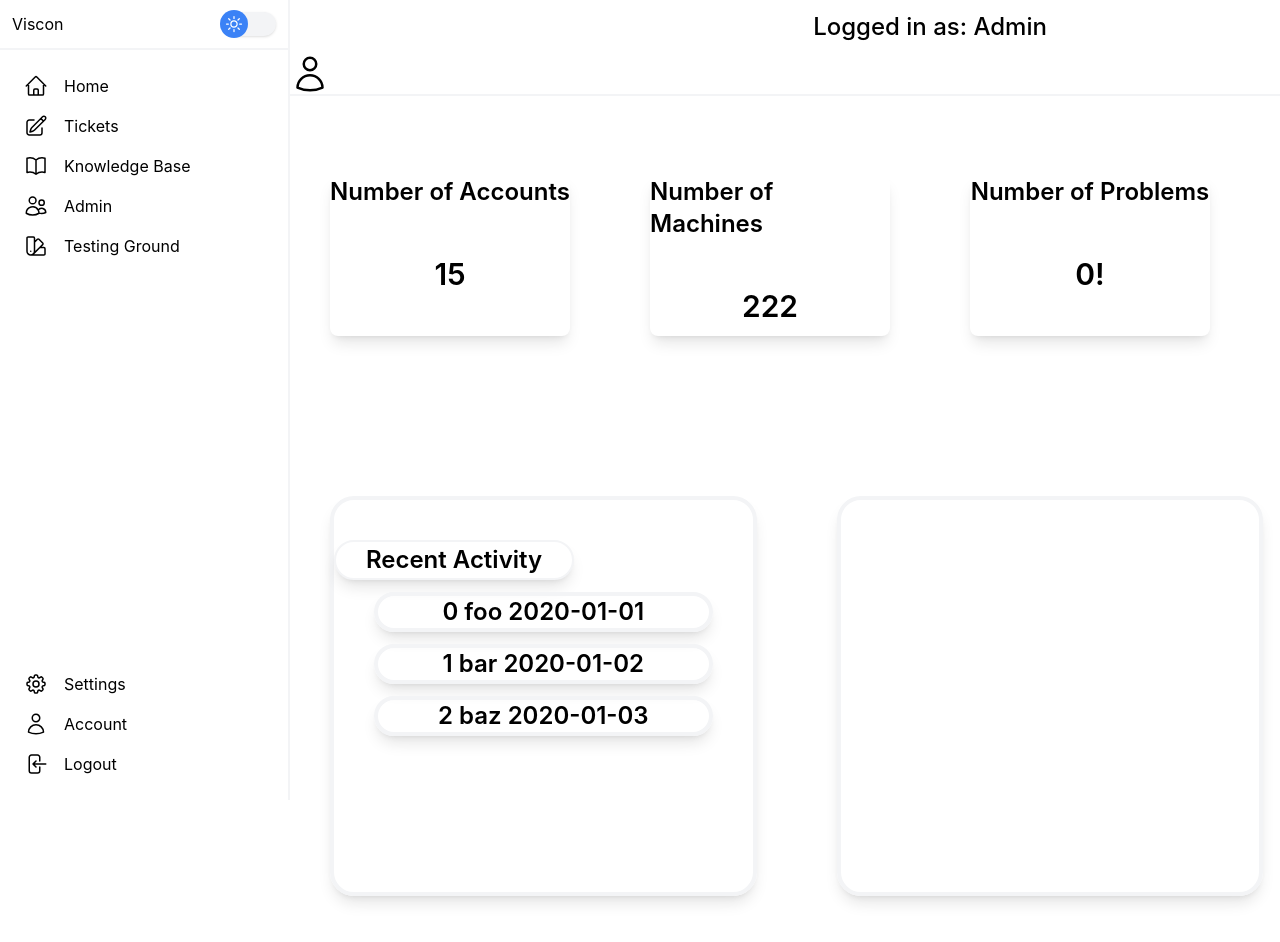
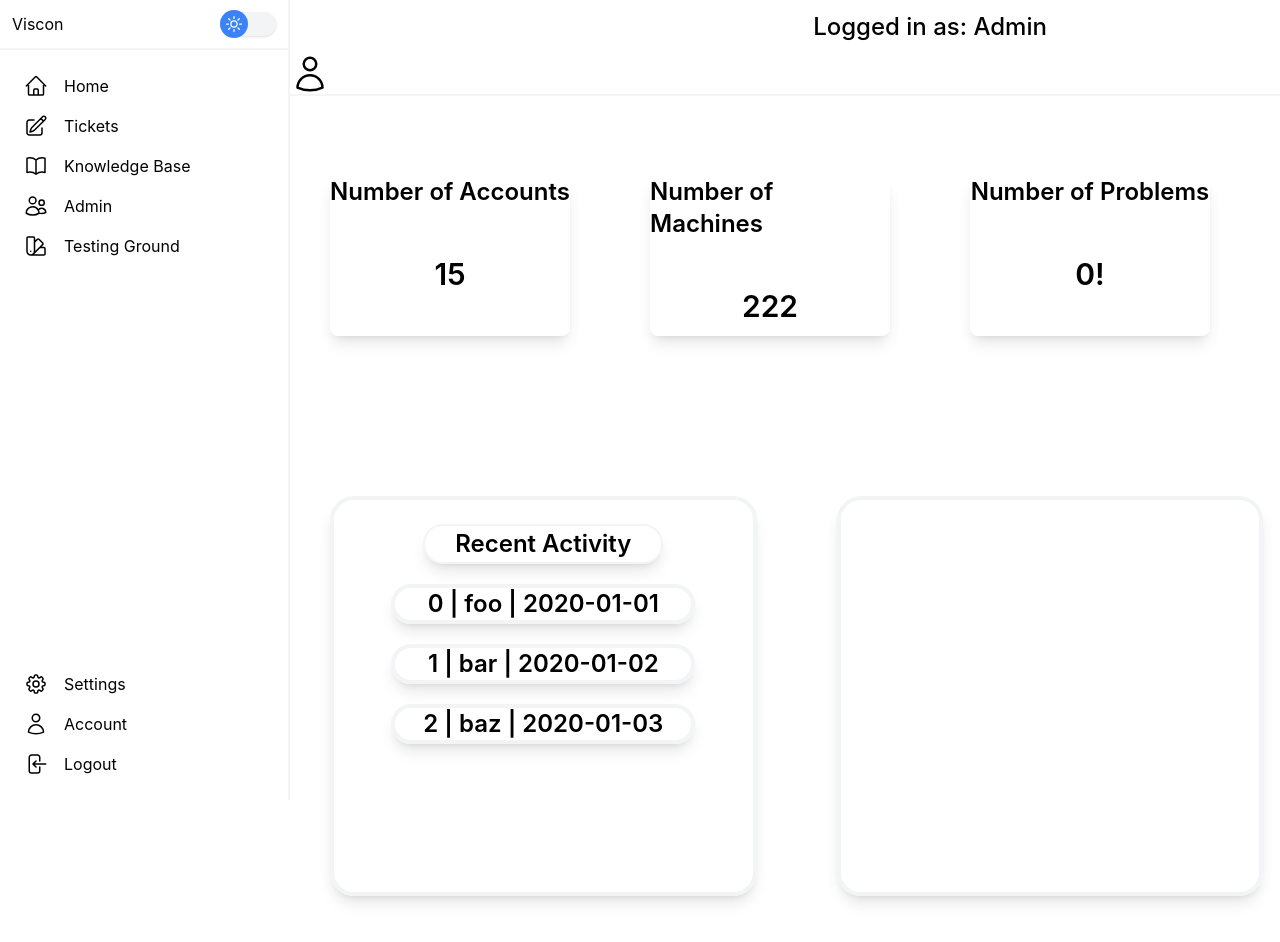
Before and after one commit to The0Danktor/Project-C, a React (Create React App) app in the folder ClientApp/: page /admin in a window 1280 px wide. Shown: the top 942 px of the page. Built offline with nearby package versions, Linux system fonts and the light colour scheme; no server answers.

Commit message:
nice testing
uitlijning voor de loop in de flexbox getest en gefixt

```diff
--- a/ClientApp/src/components/Shared/AdminLayout.tsx
+++ b/ClientApp/src/components/Shared/AdminLayout.tsx
@@ -27,9 +27,9 @@ export function Layout() {
 function renderMenuItems() {
   let items = state.items.map((item : any , index : any) => {
      return (
-       <div className="flex flex-col" key={item.id}>
-        <div className="flex flex-col mx-10 first:pt-0 last:pb-0 border-4 border-gray-100 flex hover:bg-slate-100 dark:hover:bg-gray-800 dark:border-gray-800 shadow-lg rounded-full mt-3 dark:shadow-gray-800 items-center font-semibold transition duration-300">
-          {item.id} {item.name} {item.date}
+       <div className="flex flex-col w-96" key={item.id}>
+        <div className="flex flex-col mx-10  items-center border-4 border-gray-100 flex hover:bg-slate-100 dark:hover:bg-gray-800 dark:border-gray-800 shadow-lg rounded-full mt-5 dark:shadow-gray-800 justify-center font-semibold transition duration-300">
+          {item.id} | {item.name} | {item.date}
           </div>
       </div>
      );
@@ -63,11 +63,11 @@ function renderMenuItems() {
           </div>
         </div>
         <div className="flex w-screen h-screen  font-semibold text-black dark:text-gray-400 transition duration-300">
-          <div className="flex flex-col mt-40 mx-10 w-1/3 h-1/2 border-4 border-gray-100 dark:border-gray-800 dark:shadow-gray-800 shadow-lg rounded-3xl">
-            <div className="flex flex-col justify-center items-center text-2xl w-60 mt-10 h-10 font-semibold bg-white text-black dark:hover:text-white dark:text-gray-400 border-2 border-gray-100 dark:border-gray-800 dark:bg-gray-900 hover:bg-slate-100 dark:hover:bg-gray-800 dark:shadow-gray-600 shadow-lg rounded-full transition duration-300">
+          <div className="flex flex-col items-center mt-40 mx-10 w-1/3 h-1/2 border-4 border-gray-100 dark:border-gray-800 dark:shadow-gray-800 shadow-lg rounded-3xl">
+            <div className="flex flex-col justify-center items-center w-60 text-2xl mt-6 h-10 font-semibold bg-white text-black dark:hover:text-white dark:text-gray-400 border-2 border-gray-100 dark:border-gray-800 dark:bg-gray-900 hover:bg-slate-100 dark:hover:bg-gray-800 dark:shadow-gray-600 shadow-lg rounded-full transition duration-300">
               <p>Recent Activity</p>
             </div>
-            <div className=" flex-col items-center font-semibold text-2xl ">
+            <div className="flex flex-col justify-center font-semibold text-2xl ">
               {renderMenuItems()}
             </div>
           </div>
```
